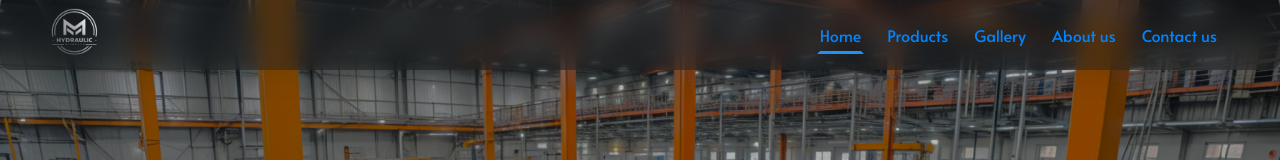
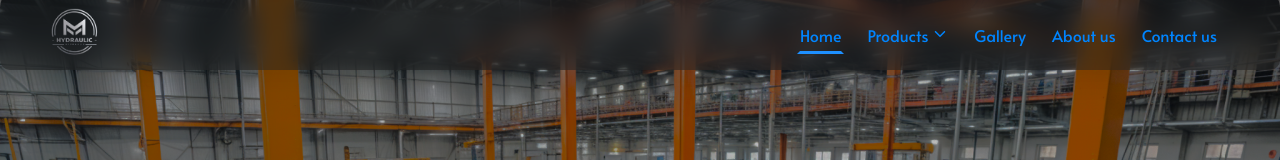
Before and after one commit to adityasharma0131/M.K-Hydraulics, a React (Vite) app in the folder client/: page / in a window 1280 px wide. Shown: the top 160 px of the page. Built offline with nearby package versions, Linux system fonts and the light colour scheme.

Commit message:
navbar products categories

```diff
--- a/client/src/components/Header.jsx
+++ b/client/src/components/Header.jsx
@@ -1,10 +1,12 @@
 import React, { useState, useEffect } from "react";
 import logo from "../assets/WhatsApp_Image_2024-07-10_at_8.22.02_PM-removebg-preview 3.png";
+import { IoIosArrowUp, IoIosArrowDown } from "react-icons/io";
 import { FaBars, FaTimes } from "react-icons/fa";
 import { NavLink, Link } from "react-router-dom";
 
 const Header = () => {
   const [isMenuOpen, setIsMenuOpen] = useState(false);
+  const [isDropdownOpen, setIsDropdownOpen] = useState(false);
   const [isScrollingDown, setIsScrollingDown] = useState(false);
 
   useEffect(() => {
@@ -34,6 +36,10 @@ const Header = () => {
     setIsMenuOpen(false);
   };
 
+  const toggleDropdown = () => {
+    setIsDropdownOpen(!isDropdownOpen);
+  };
+
   return (
     <header className={isScrollingDown ? "hidden" : ""}>
       <div className="logo">
@@ -41,7 +47,13 @@ const Header = () => {
           <img src={logo} alt="Logo" />
         </Link>
       </div>
-      <input type="checkbox" id="nav_check" hidden checked={isMenuOpen} readOnly />
+      <input
+        type="checkbox"
+        id="nav_check"
+        hidden
+        checked={isMenuOpen}
+        readOnly
+      />
       <nav className={isMenuOpen ? "open" : ""}>
         <ul>
           <li>
@@ -53,14 +65,29 @@ const Header = () => {
               Home
             </NavLink>
           </li>
-          <li>
-            <NavLink
-              to="/products"
-              className={({ isActive }) => (isActive ? "active" : "")}
-              onClick={closeMenu}
-            >
-              Products
-            </NavLink>
+          <li className="dropdown">
+            <div className="dropdown-toggle" onClick={toggleDropdown}>
+              Products {isDropdownOpen ? <IoIosArrowUp /> : <IoIosArrowDown />}
+            </div>
+            {isDropdownOpen && (
+              <ul className="dropdown-menu">
+                <li>
+                  <NavLink to="/products" onClick={closeMenu}>
+                    Category 1
+                  </NavLink>
+                </li>
+                <li>
+                  <NavLink to="/products" onClick={closeMenu}>
+                    Category 2
+                  </NavLink>
+                </li>
+                <li>
+                  <NavLink to="/products" onClick={closeMenu}>
+                    Category 3
+                  </NavLink>
+                </li>
+              </ul>
+            )}
           </li>
           <li>
             <NavLink
@@ -92,7 +119,11 @@ const Header = () => {
         </ul>
       </nav>
       <label htmlFor="nav_check" className="hamburger" onClick={toggleMenu}>
-        {isMenuOpen ? <FaTimes className="close-icon" /> : <FaBars className="hamburger-icon" />}
+        {isMenuOpen ? (
+          <FaTimes className="close-icon" />
+        ) : (
+          <FaBars className="hamburger-icon" />
+        )}
       </label>
     </header>
   );
--- a/client/src/index.css
+++ b/client/src/index.css
@@ -29,7 +29,6 @@ html {
   border-radius: 1rem;
 }
 
-/* Header Styles */
 header {
   background: rgba(30, 30, 30, 0.47);
   border-radius: 0 0 10px 10px;
@@ -64,20 +63,55 @@ header .logo img {
 
 header nav ul {
   display: flex;
+  list-style: none;
 }
 
-header nav ul li a {
+header nav ul li {
+  position: relative;
+}
+
+header nav ul li a,
+header nav ul li .dropdown-toggle {
   display: inline-block;
   color: #0085ff;
   padding: 5px 0;
   margin: 0 10px;
   border: 3px solid transparent;
   transition: 0.2s;
+  cursor: pointer;
 }
 
 header nav ul li a:hover,
-header nav ul li a.active {
+header nav ul li a.active,
+header nav ul li .dropdown-toggle:hover {
   border-bottom-color: dodgerblue;
+}
+
+.dropdown-menu {
+  display: none;
+  position: absolute;
+  top: 100%;
+  left: 0;
+  background: #1e1e1e;
+  box-shadow: 0 4px 8px rgba(0, 0, 0, 0.1);
+  z-index: 1000;
+  list-style: none;
+  padding: 1rem;
+}
+
+.dropdown-menu li a {
+  display: block;
+  padding: 1rem;
+  color: #333;
+  text-decoration: none;
+}
+
+.dropdown-menu li a:hover {
+  background: #1e1e1e;
+}
+
+.dropdown:hover .dropdown-menu {
+  display: block;
 }
 
 .hamburger {
@@ -89,16 +123,29 @@ header nav ul li a.active {
 
 .hamburger-icon,
 .close-icon {
-  display: none;
   font-size: 24px;
 }
 
-.hamburger-icon,
+.hamburger-icon {
+  display: inline-block;
+}
+
 .close-icon {
   display: none;
-  font-size: 24px;
 }
 
+.open .hamburger-icon {
+  display: none;
+}
+
+.open .close-icon {
+  display: inline-block;
+}
+
+.dropdown-toggle {
+  display: flex;
+  align-items: center;
+}
 /* Section Styles */
 .homepage,
 .weare,
@@ -393,22 +440,114 @@ header nav ul li a.active {
 
 /* Animation Keyframes */
 
-@keyframes rotateIn {
-  from {
-    transform: rotate(-90deg);
-  }
-  to {
-    transform: rotate(0deg);
-  }
+header {
+  background: rgba(30, 30, 30, 0.47);
+  border-radius: 0 0 10px 10px;
+  box-shadow: 0 4px 30px rgba(0, 0, 0, 0.1);
+  backdrop-filter: blur(12.1px);
+  -webkit-backdrop-filter: blur(12.1px);
+  width: 100%;
+  height: 70px;
+  display: flex;
+  align-items: center;
+  justify-content: space-between;
+  padding: 0 50px;
+  position: fixed;
+  top: 0;
+  z-index: 1000;
+  transition: top 0.3s;
 }
 
-@keyframes rotateOut {
-  from {
-    transform: rotate(0deg);
-  }
-  to {
-    transform: rotate(90deg);
-  }
+header.hidden {
+  top: -70px;
+}
+
+header .logo {
+  display: flex;
+  align-items: center;
+}
+
+header .logo img {
+  max-height: 50px;
+  width: auto;
+}
+
+header nav ul {
+  display: flex;
+  list-style: none;
+}
+
+header nav ul li {
+  position: relative;
+}
+
+header nav ul li a,
+header nav ul li .dropdown-toggle {
+  display: inline-block;
+  color: #0085ff;
+  padding: 5px 0;
+  margin: 0 10px;
+  border: 3px solid transparent;
+  transition: 0.2s;
+  cursor: pointer;
+}
+
+header nav ul li a:hover,
+header nav ul li a.active,
+header nav ul li .dropdown-toggle:hover {
+  border-bottom-color: dodgerblue;
+}
+
+.dropdown-menu {
+  display: none;
+  position: absolute;
+  top: 100%;
+  left: 0;
+
+  border-radius: 5px;
+  box-shadow: 0 4px 8px rgba(0, 0, 0, 0.1);
+  z-index: 1000;
+  list-style: none;
+  padding: 10px 0;
+}
+
+.dropdown-menu li a {
+  display: block;
+  padding: 10px 20px;
+  color: #0085ff;
+  text-decoration: none;
+}
+
+.dropdown-menu li a:hover {
+  color:#fff;
+}
+
+.dropdown:hover .dropdown-menu {
+  display: block;
+}
+
+.hamburger {
+  color: #0085ff;
+  cursor: pointer;
+  display: none;
+  position: relative;
+}
+
+.hamburger-icon,
+.close-icon {
+  display: none;
+  font-size: 24px;
+}
+
+.hamburger-icon,
+.close-icon {
+  display: none;
+  font-size: 24px;
+}
+
+.dropdown-toggle {
+  display: flex;
+  align-items: center;
 }
 
 /* Logo Slider */
@@ -835,18 +974,12 @@ header nav ul li a.active {
   justify-content: start;
 }
 
-
 .social-media {
   display: flex;
   align-items: start;
   justify-content: start;
   gap: 2.6rem;
 }
-
-
-
-
-
 
 /* Media Queries */
 @media (max-width: 1200px) {
@@ -979,6 +1112,18 @@ header nav ul li a.active {
     margin: 1rem 0;
   }
 
+  .dropdown-menu {
+    position: static;
+    width: 100%;
+    border: none;
+    box-shadow: none;
+    background: transparent;
+    padding: 0;
+  }
+  .dropdown-menu li a {
+    padding: 10px 20px;
+  }
+
   @media (max-width: 480px) {
     .heading1 {
       font-size: 3vh;
```
